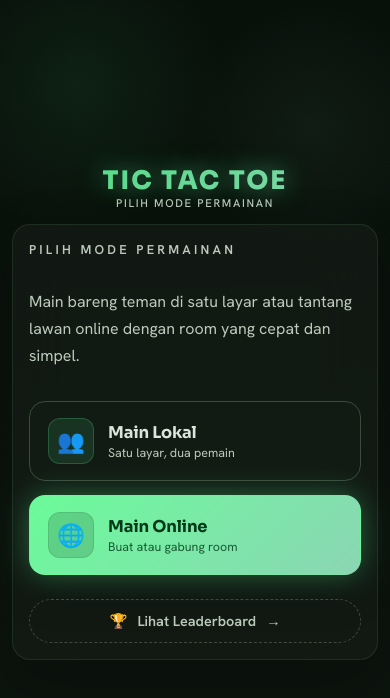
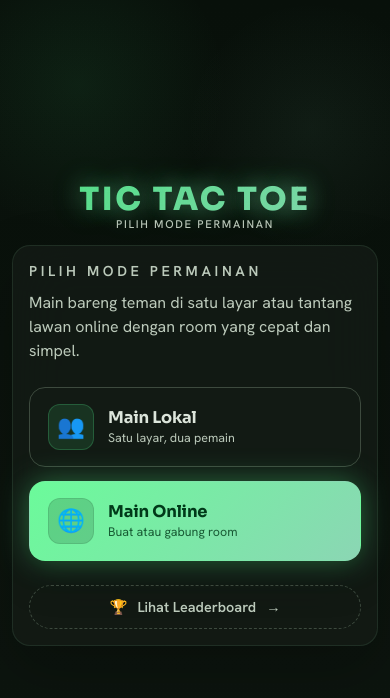
Before and after one commit to danielhutagalungz/tic-tac-toe, a React (Vite) app: page / in a window 390 px wide. Shown: the top 698 px of the page. Built offline with nearby package versions, Linux system fonts and the light colour scheme; no server answers; a web font is replaced by a local one.

Commit message:
style: adjust spacing and font sizes for improved layout consistency

```diff
--- a/src/index.css
+++ b/src/index.css
@@ -121,7 +121,6 @@ body {
 
 .game-wrapper.mode-screen {
   align-items: center;
-
 }
 
 /* Background canvas */
@@ -593,7 +592,6 @@ body {
   -webkit-backdrop-filter: blur(28px);
   border: 1px solid var(--panel-border);
   border-radius: 1rem;
-  padding: 24px;
   box-shadow:
     0 24px 60px rgba(0, 0, 0, 0.22),
     inset 0 0 1px rgba(255, 255, 255, 0.05);
@@ -610,7 +608,7 @@ body {
 .panel-title {
   font-size: 1.2rem;
   font-weight: 800;
-  margin-bottom: 16px;
+  margin-bottom: 12px;
   letter-spacing: 0.05em;
   text-transform: uppercase;
   color: var(--text-primary);
@@ -622,7 +620,7 @@ body {
   flex-grow: 1;
   overflow-y: auto;
   padding-right: 4px;
-  margin-bottom: 16px;
+  margin-bottom: 12px;
 }
 
 /* Custom scrollbar */
@@ -790,11 +788,11 @@ body {
 }
 
 .mode-eyebrow {
-  font-size: 0.8rem;
+  font-size: 0.9rem;
   text-transform: uppercase;
   letter-spacing: 0.25em;
   color: var(--text-secondary);
-  margin-bottom: 10px;
+  margin-bottom: -9px;
 }
 
 .mode-title {
@@ -810,8 +808,7 @@ body {
 
 .mode-description {
   color: var(--text-secondary);
-  line-height: 1.7;
-  margin-bottom: 8px;
+  line-height: 1.5;
   max-width: 480px;
 }
 
@@ -1062,7 +1059,7 @@ body {
   border-radius: var(--radius-full);
   color: var(--text-primary);
   font-size: 0.95rem;
-  margin-bottom: 8px;
+  margin-bottom: 6px;
 }
 
 .status-pill {
@@ -1491,7 +1488,7 @@ body {
   }
 
   .game-title {
-    font-size: 1.6rem;
+    font-size: 2rem;
     letter-spacing: 0.08em;
   }
 
```
